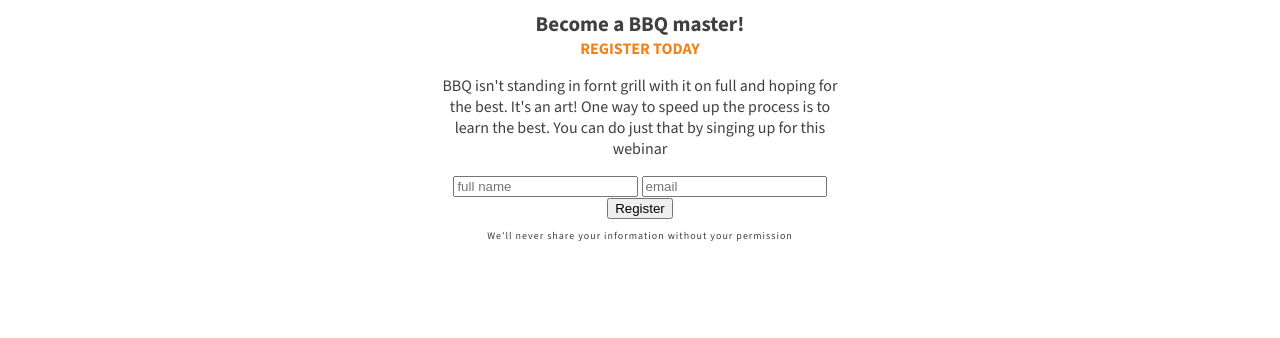
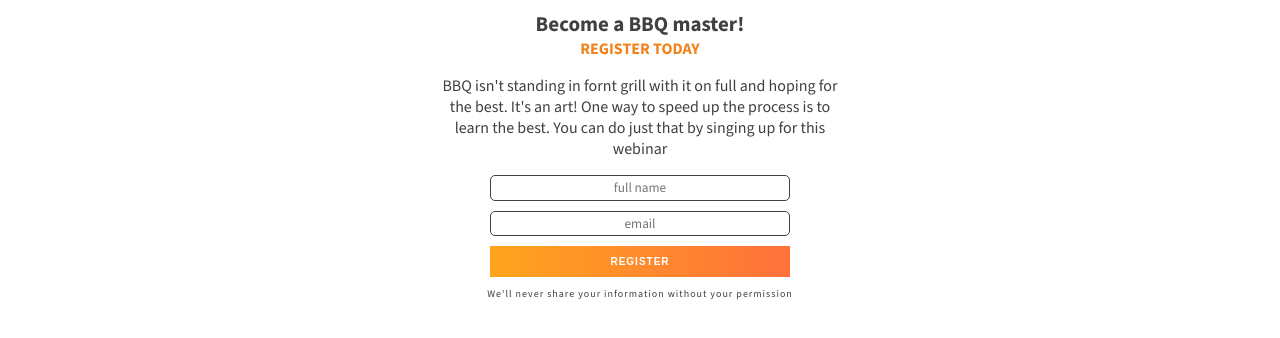
Before and after one commit to only-as19/Registration-of-professional-chef-form, a plain HTML site: page index.html in a window 1280 px wide. Shown: the part 454-792 px from the top of the page. Drawn offline with nearby package versions, Linux system fonts and the light colour scheme.

Commit message:
Add CSS - Style the form and buttons

```diff
--- a/CSS/index.css
+++ b/CSS/index.css
@@ -91,3 +91,58 @@ strong{
 .main{
     padding: 2em 1em;
 }
+
+
+/* =========
+   Form
+========= */
+
+.form{
+    width: 80%;
+    margin: 0 auto;
+    max-width: 300px;
+}
+
+input,
+.btn{
+    width: 100%;
+}
+
+input{
+    font-family: inherit;
+    text-align: center;
+    margin-bottom: 0.75em;
+    padding: 0.25em;
+    border: 1px solid #404040;
+    border-radius: 5px;
+    transform: scale(1);
+    transition: transform 250ms;
+}
+
+input:hover,
+input:focus{
+    transform: scale(1.1);
+}
+
+.btn{
+    display: inline-block;
+    padding: 1em 1.5em;
+    font-size: 0.625rem;
+    letter-spacing: 1px;
+    font-weight: 900;
+    text-transform: uppercase;
+    border: 0;
+}
+
+.primary-btn{
+    background: linear-gradient(to left,#ff713b,#ffa51d);
+    color: white;
+    transform: scale(1);
+    transition: transform 250ms;
+}
+
+
+.primary-btn:hover,
+.primary-btn:focus{
+    transform: scale(1.1);
+}
```
